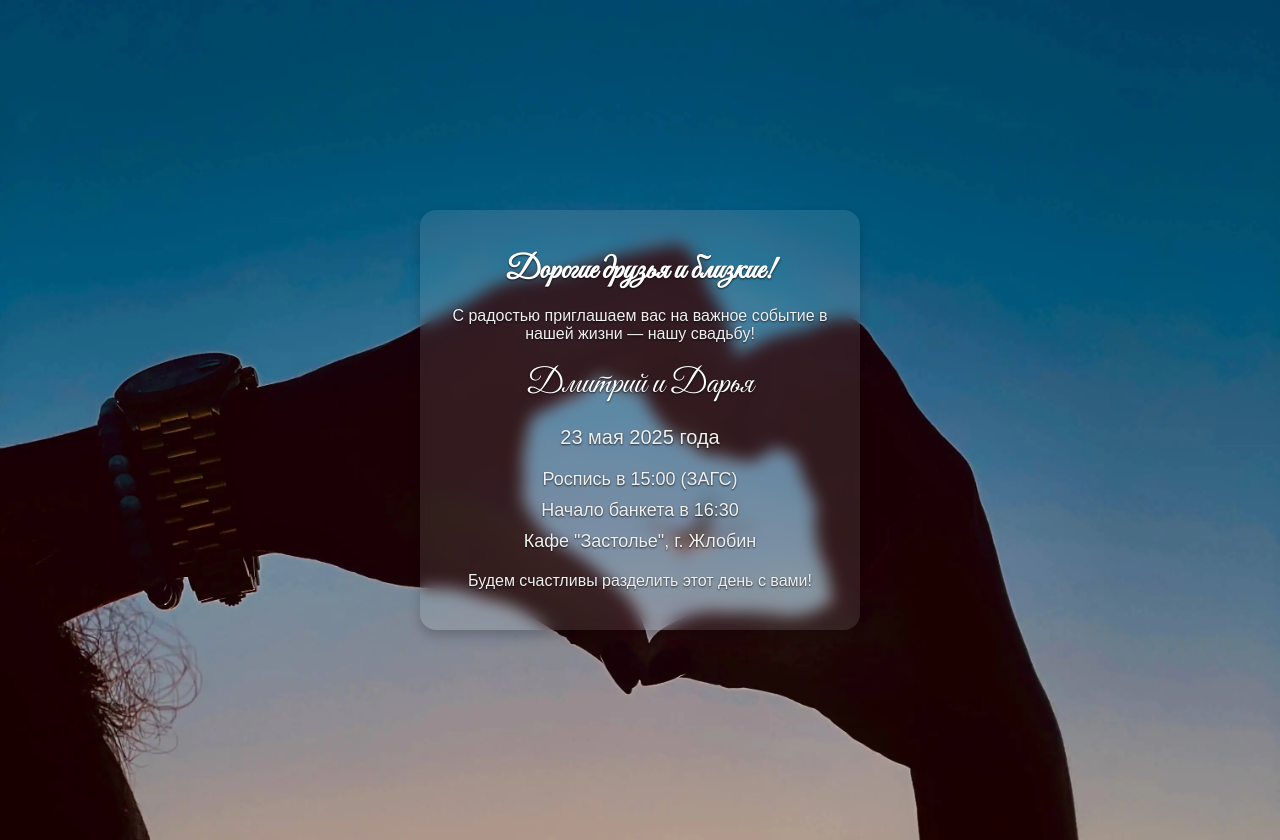
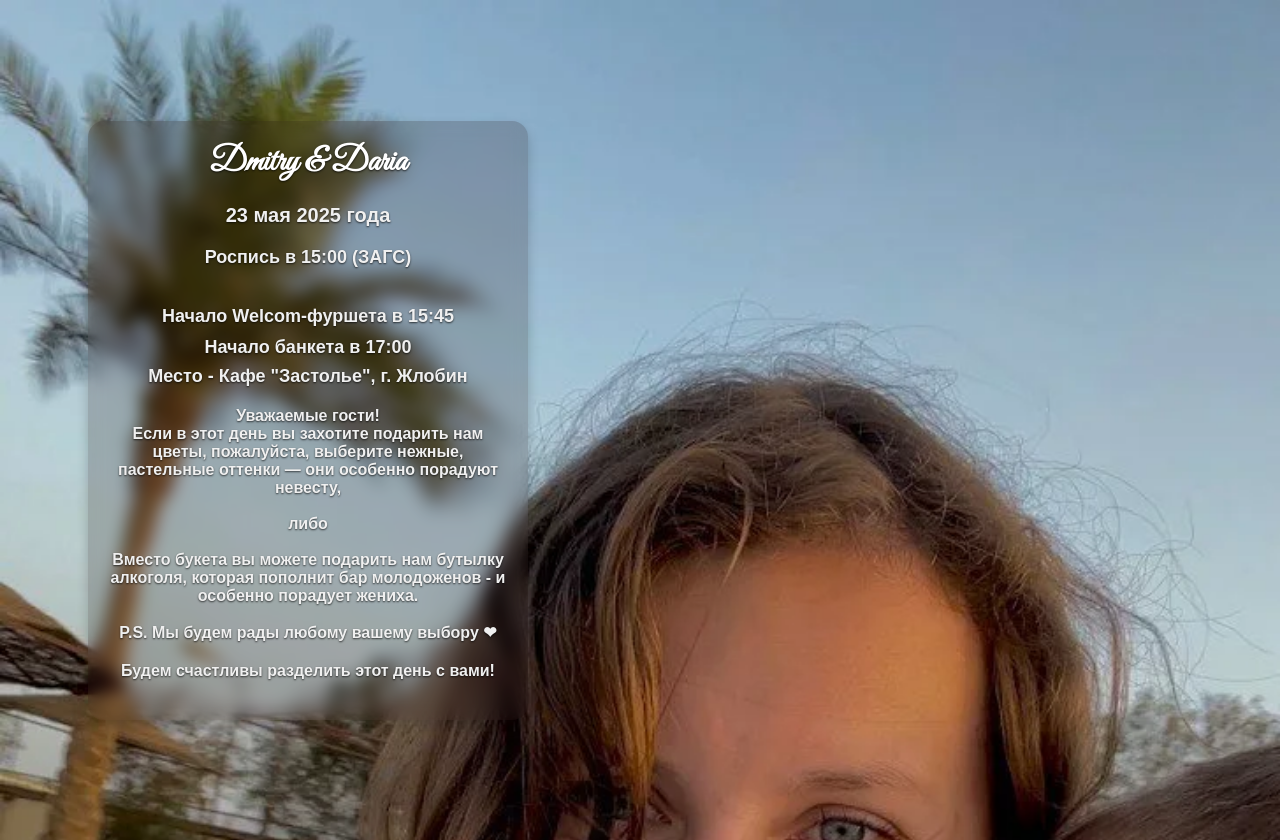
Before and after one commit to dskuzniatsou/wedding, a plain HTML site: page index.html in a window 1280 px wide. Drawn offline with Linux system fonts and the light colour scheme.

Commit message:
welcome-party

```diff
--- a/index.html
+++ b/index.html
@@ -8,17 +8,27 @@
   <style>
     body {
       font-family: 'Arial', sans-serif;
-      background: url('./IMG_8789.webp') no-repeat center center fixed;
+      font-weight: 600;
+      /* background: url('photo_2025-05-06_21-49-13-_1_.webp') no-repeat center center fixed;
       background-size: cover;
+
+background-position: center;
+background-repeat: no-repeat; */
+background-image: url('photo_2025-05-06_21-49-13-_1_.webp');
+background-repeat: no-repeat;
+background-position: center center;
+background-attachment: fixed;
+background-size: cover;
       margin: 0;
       padding: 20px;
       display: flex;
       justify-content: center;
       align-items: center;
       min-height: 100vh;
+      max-width: 576px;
     }
     .invitation {
-      background-color: rgba(255, 255, 255, 0.1);
+      background-color: rgba(35, 23, 23, 0.2);
       padding: 20px;
       border-radius: 16px;
       box-shadow: 0 6px 12px rgba(0, 0, 0, 0.2);
@@ -26,6 +36,7 @@
       width: 100%;
       text-align: center;
       backdrop-filter: blur(8px);
+
     }
     .invitation h1 {
       font-family: 'Great Vibes', cursive;
@@ -65,6 +76,7 @@
     }
     .detail-item {
       display: flex;
+      flex-direction: column;
       align-items: center;
       gap: 8px;
     }
@@ -76,11 +88,9 @@
 <body>
 
   <div class="invitation">
-    <h1>Дорогие друзья и близкие!</h1>
-    <p>С радостью приглашаем вас на важное событие в нашей жизни — нашу свадьбу!</p>
 
     <div class="names">
-      Дмитрий и Дарья
+      Dmitry & Daria
     </div>
 
     <div class="date">
@@ -92,14 +102,27 @@
          <span>Роспись в 15:00 (ЗАГС)</span>
 
       </div>
+      <br>
+      <div class="detail-item">
+         <span>Начало Welcom-фуршета в 15:45</span>
 
-      <div class="detail-item">
-         <span>Начало банкета в 16:30</span>
       </div>
       <div class="detail-item">
-         <span>Кафе "Застолье", г. Жлобин</span>
+         <span>Начало банкета в 17:00</span>
+         <span>Место - Кафе "Застолье", г. Жлобин</span>
       </div>
     </div>
+    <p></p>
+    <p>Уважаемые гости!<br>
+      Если в этот день вы захотите подарить нам цветы, пожалуйста, выберите нежные, пастельные оттенки — они особенно порадуют невесту,<br>
+<br>
+      либо<br>
+      <br>
+     Вместо букета вы можете подарить нам бутылку алкоголя, которая пополнит бар молодоженов - и особенно порадует жениха.
+     <br><br>
+      P.S. Мы будем рады любому вашему выбору ❤
+
+    </p>
 
     <p>Будем счастливы разделить этот день с вами!</p>
   </div>
```
Also changed, not shown: IMG_7097.jpg (added), IMG_7097.webp (added), photo_2025-05-06_21-49-13 (1).jpg (added), photo_2025-05-06_21-49-13-_1_.webp (added), photo_2025-05-06_21-49-13.jpg (added).
